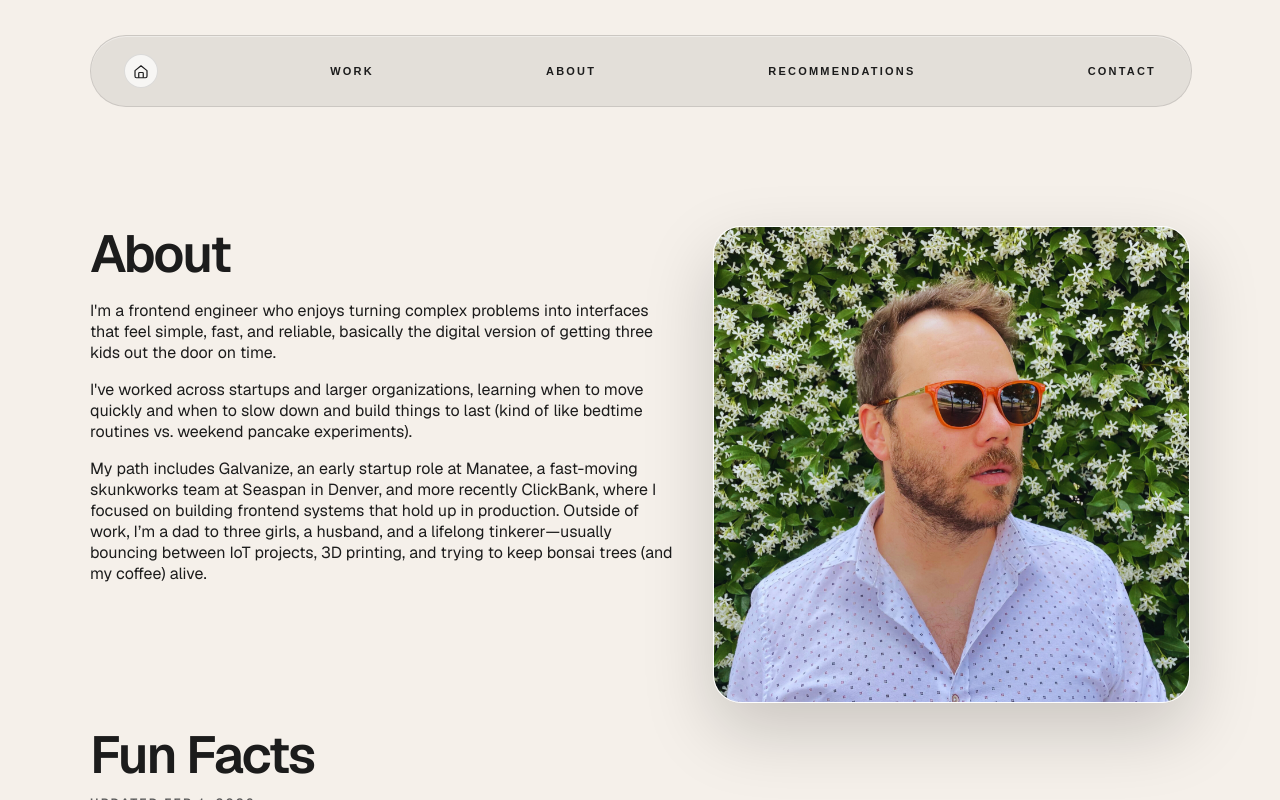
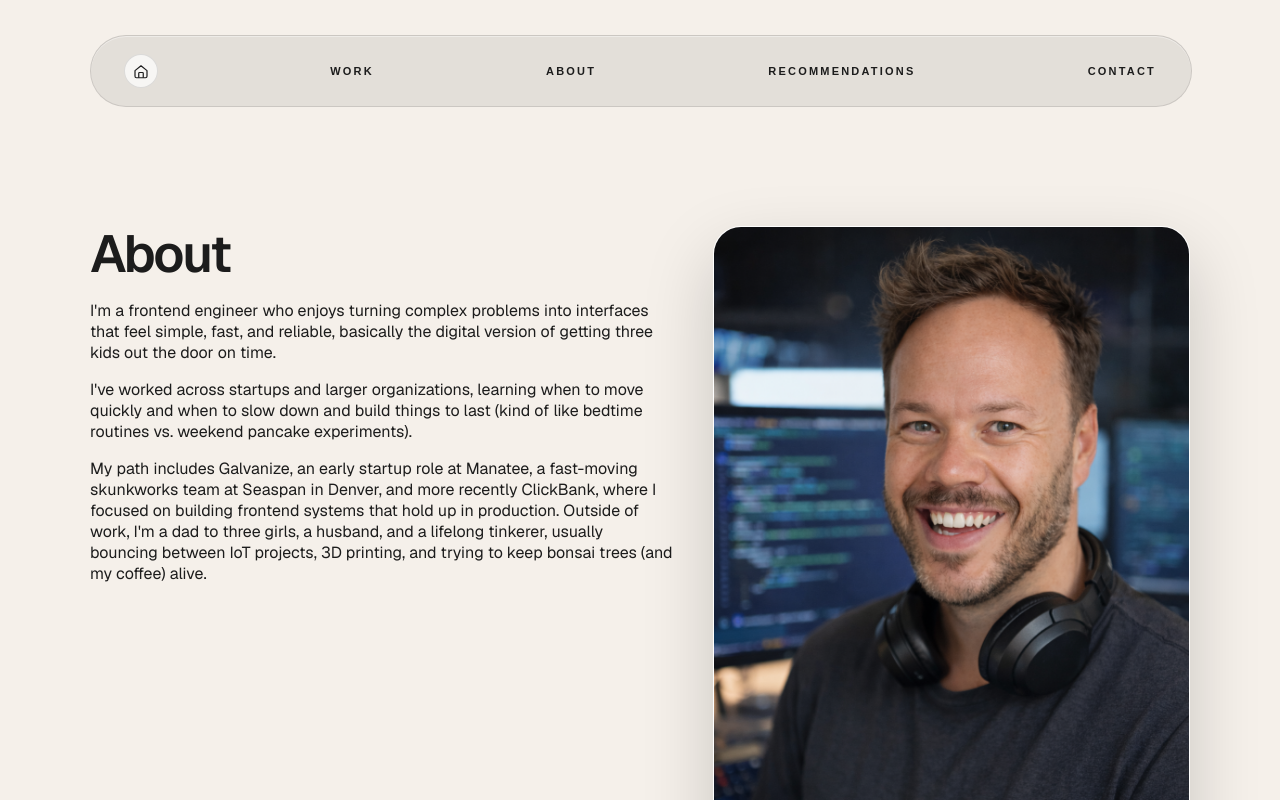
Before and after one commit to michaelmiller2116/portfolio-2026, a Next.js app: page /about in a window 1280 px wide. Shown: the top 800 px of the page. Built offline with nearby package versions, Linux system fonts and the light colour scheme.

Commit message:
wip: profile image used; background color fix wip

```diff
--- a/src/app/about/about.module.css
+++ b/src/app/about/about.module.css
@@ -1,7 +1,3 @@
-:global(.app-shell) {
-  --page-background: #f5f0ea;
-}
-
 .page {
   --bg: #f5f0ea;
   --bg-strong: #efe4d6;
@@ -13,7 +9,6 @@
   min-height: 100vh;
   padding: 96px 64px 120px;
   font-family: var(--font-geist-sans);
-  background-color: var(--bg);
   color: var(--ink);
 }
 
--- a/src/app/about/page.tsx
+++ b/src/app/about/page.tsx
@@ -53,16 +53,16 @@ const AboutPage = () => {
             <p>
               My path includes Galvanize, an early startup role at Manatee, a fast-moving skunkworks
               team at Seaspan in Denver, and more recently ClickBank, where I focused on building
-              frontend systems that hold up in production. Outside of work, I’m a dad to three
-              girls, a husband, and a lifelong tinkerer—usually bouncing between IoT projects, 3D
+              frontend systems that hold up in production. Outside of work, I&apos;m a dad to three
+              girls, a husband, and a lifelong tinkerer, usually bouncing between IoT projects, 3D
               printing, and trying to keep bonsai trees (and my coffee) alive.
             </p>
           </div>
         </section>
         <div className={styles.aboutHeaderMedia}>
           <Image
-            src="/flowers.jpg"
-            alt="Flowers in soft light"
+            src="/linkedIn-profile-dev.png"
+            alt="Mike profile"
             width={760}
             height={900}
             className={styles.aboutHeaderImage}
--- a/src/app/globals.css
+++ b/src/app/globals.css
@@ -1,5 +1,5 @@
 :root {
-  --background: #ffffff;
+  --background: #f5f0ea;
   --foreground: #171717;
 }
 
--- a/src/app/page.module.css
+++ b/src/app/page.module.css
@@ -1,9 +1,9 @@
 :global(.app-shell) {
-  --page-background: #fafafa;
+  --page-background: #f5f0ea;
 }
 
 .page {
-  --background: #fafafa;
+  --background: #f5f0ea;
   --foreground: #fff;
 
   --text-primary: #000;
@@ -41,6 +41,10 @@
 :global(.thumbnailImage) {
   border-radius: 12px;
   display: block;
+  width: 64px;
+  height: 64px;
+  object-fit: cover;
+  object-position: center 20%;
 }
 
 .slogan {
--- a/src/app/page.tsx
+++ b/src/app/page.tsx
@@ -264,8 +264,8 @@ const Home = () => {
               className="thumbnailImage"
               width={64}
               height={64}
-              alt="mike-flowers"
-              src="/flowers.jpg"
+              alt="mike-profile"
+              src="/linkedIn-profile-dev.png"
             />
             <div className="thumbnailInfoWrapper">
               <span className="thumbnailTitle">Senior Software Engineer </span>
--- a/src/app/recommendations/page.module.css
+++ b/src/app/recommendations/page.module.css
@@ -1,11 +1,4 @@
-:global(.app-shell) {
-  --page-background: #fafafa;
-}
-
 .page {
-  --background: #fafafa;
-  --foreground: #fff;
-
   --text-primary: #000;
   --text-secondary: #666;
 
@@ -14,7 +7,6 @@
   align-items: center;
   justify-content: center;
   font-family: var(--font-geist-sans);
-  background-color: var(--background);
 }
 
 .main {
@@ -67,27 +59,13 @@
 }
 
 @media (prefers-color-scheme: dark) {
-  :global(.app-shell) {
-    --page-background: #0c0b0a;
-  }
-
   .page {
-    --background: #0c0b0a;
-    --foreground: #0c0b0a;
-
     --text-primary: #ededed;
     --text-secondary: #b3b3b3;
   }
 }
 
-:global(html[data-theme='dark']) :global(.app-shell) {
-  --page-background: #0c0b0a;
-}
-
 :global(html[data-theme='dark']) .page {
-  --background: #0c0b0a;
-  --foreground: #0c0b0a;
-
   --text-primary: #ededed;
   --text-secondary: #b3b3b3;
 }
```
Also changed, not shown: src/app/recommendations/page.tsx (+18 -12 lines), public/linkedIn-profile-dev.png (added).
